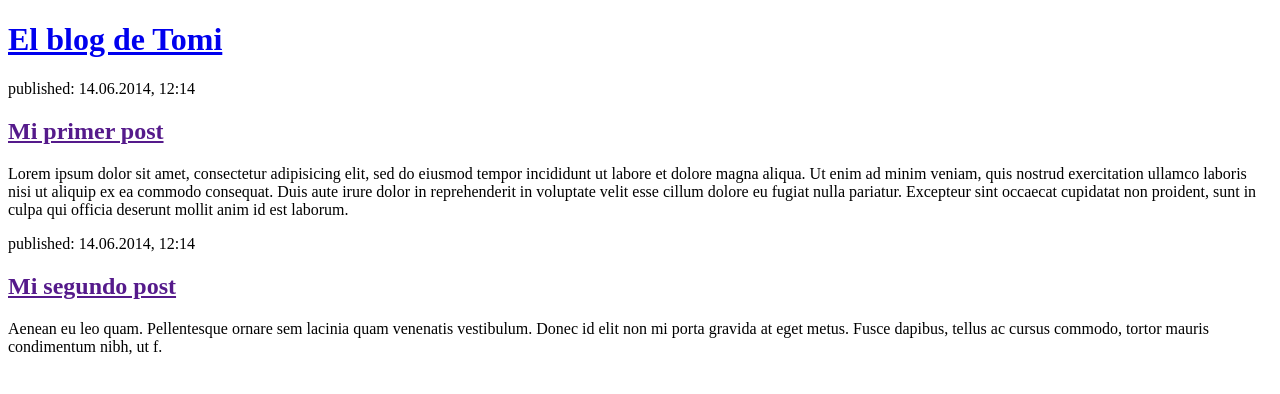
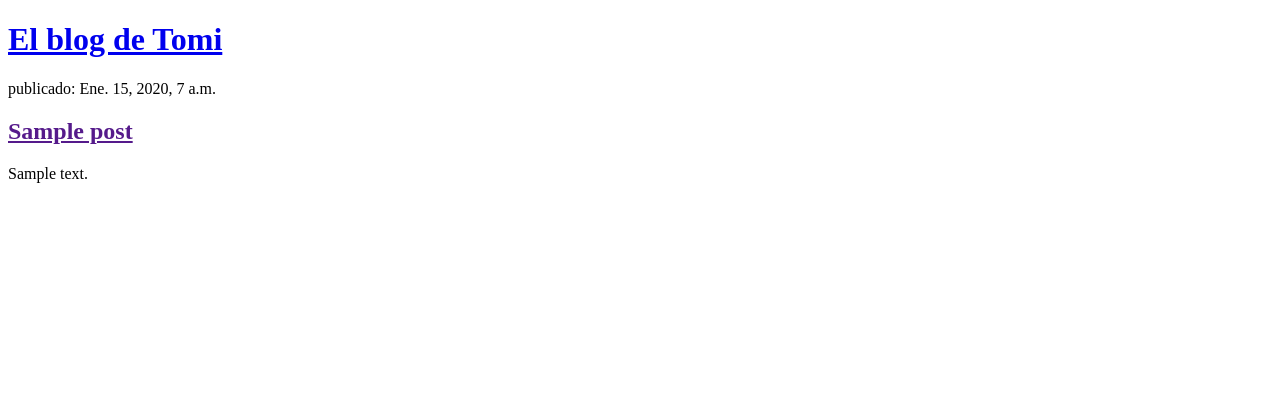
Before and after one commit to tomastessio/primer-blog, a Django app: page / in a window 1280 px wide. Shown: the top 394 px of the page. Run offline with Django 3.2, Linux system fonts and the light colour scheme; tables that the repository leaves empty hold one stand-in row (values such as "Sample post").

Commit message:
Templates modificados para mostrar post desde base de datos.

```diff
--- a/blog/templates/blog/post_list.html
+++ b/blog/templates/blog/post_list.html
@@ -9,21 +9,14 @@
     	<h1><a href="/">El blog de Tomi</a></h1>
     </div>
 
+    {% for post in posts %}
     <div>
-        <p>published: 14.06.2014, 12:14</p>
-        <h2><a href="">Mi primer post</a></h2>
-        <p>Lorem ipsum dolor sit amet, consectetur adipisicing elit, sed do eiusmod
-        tempor incididunt ut labore et dolore magna aliqua. Ut enim ad minim veniam,
-        quis nostrud exercitation ullamco laboris nisi ut aliquip ex ea commodo
-        consequat. Duis aute irure dolor in reprehenderit in voluptate velit esse
-        cillum dolore eu fugiat nulla pariatur. Excepteur sint occaecat cupidatat non
-        proident, sunt in culpa qui officia deserunt mollit anim id est laborum.</p>
+        <p> publicado: {{ post.published_date }}</p>
+        <h2><a href="">{{ post.title }}</a></h2>
+        <p>{{ post.text|linebreaksbr }}</p>
     </div>
+    {% endfor %}
 
-    <div>
-        <p>published: 14.06.2014, 12:14</p>
-        <h2><a href="">Mi segundo post</a></h2>
-        <p>Aenean eu leo quam. Pellentesque ornare sem lacinia quam venenatis vestibulum. Donec id elit non mi porta gravida at eget metus. Fusce dapibus, tellus ac cursus commodo, tortor mauris condimentum nibh, ut f.</p>
-    </div>
+
 </body>
 </html>
--- a/blog/views.py
+++ b/blog/views.py
@@ -1,6 +1,9 @@
 from django.shortcuts import render
+from django.utils import timezone
+from .models import Post
 
 # Create your views here.
 
 def post_list(request):
-    return render(request, 'blog/post_list.html', {})
+    posts = Post.objects.filter(published_date__lte=timezone.now()).order_by('published_date')
+    return render(request, 'blog/post_list.html', {'posts': posts})
```
